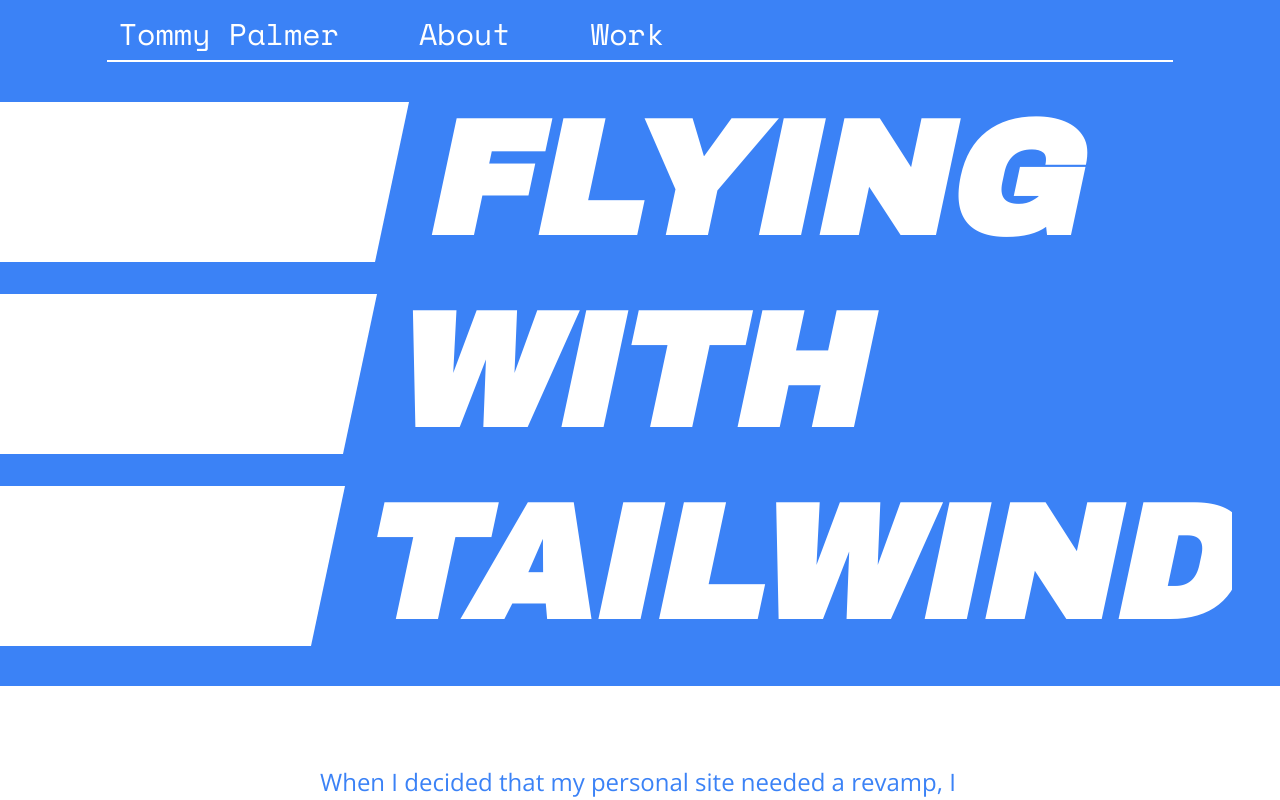
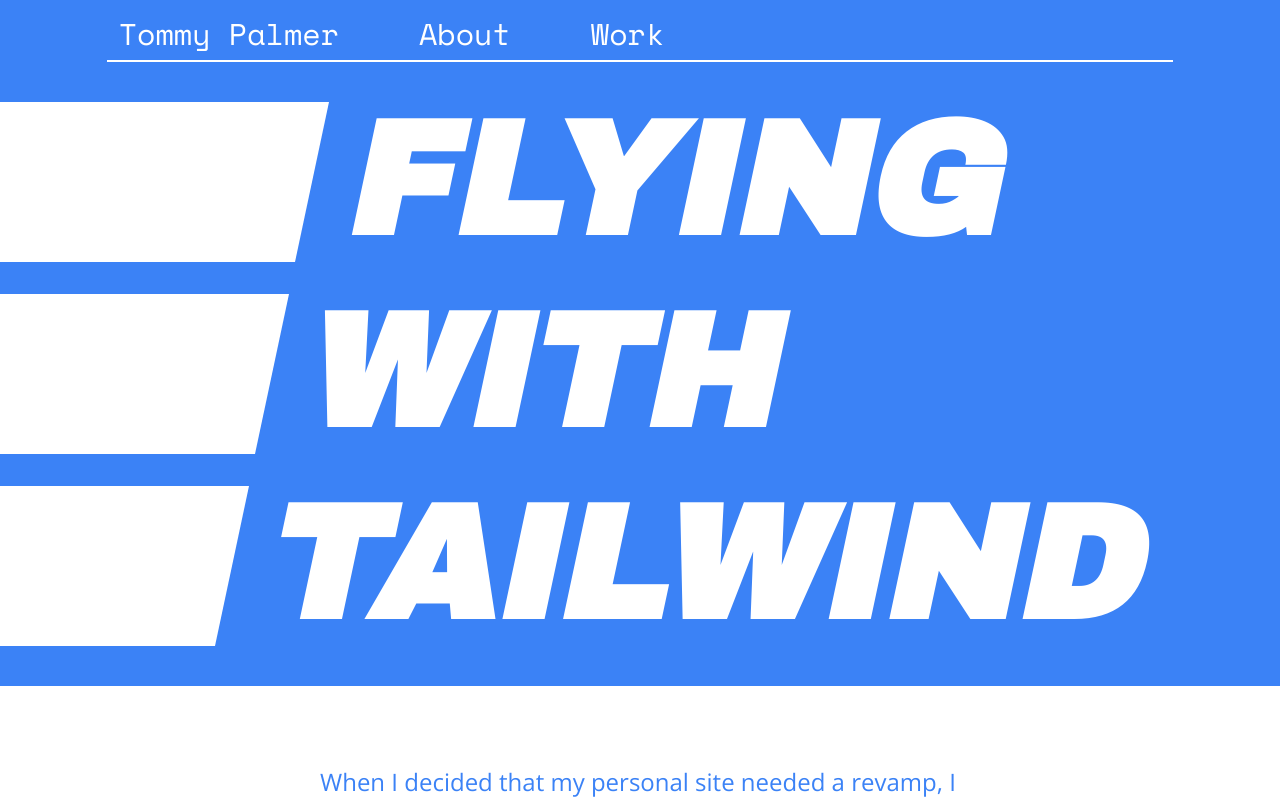
Before and after one commit to tommyp/tommyp.org, a Next.js app: page /flying-with-tailwind in a window 1280 px wide. Shown: the top 800 px of the page. Built offline with nearby package versions, Linux system fonts and the light colour scheme; what tailwindcss-border-gradients would draw is missing.

Commit message:
some more style changes

```diff
--- a/pages/flying-with-tailwind.js
+++ b/pages/flying-with-tailwind.js
@@ -42,10 +42,10 @@ const AnIntroToTailwind = () => {
       <div className="w-full bg-blue-500 pb-10 mb:pb-20">
         <Header textColor="text-white" borderColor="border-white" />
         <h1 className="text-5xl sm:text-7xl md:text-8xl xl:text-10xl text-white uppercase font-bold font-archivo-black md:-ml-12  w-full overflow-hidden leading-none">
-            <div className="block -ml-32 md:-ml-64 lg:-ml-40">
-              <span className="block transform -skew-x-12 border-l-200 md:border-l-400 lg:border-l-600 border-white mb-4 md:mb-8 pl-10">Flying</span>
-              <span className="block transform -skew-x-12 border-l-200 md:border-l-400 lg:border-l-600 border-white mb-4 md:mb-8 pl-10 -ml-8">With</span>
-              <span className="block transform -skew-x-12 border-l-200 md:border-l-400 lg:border-l-600 border-white -ml-16 pl-10">Tailwind</span>
+            <div className="block -ml-32 md:-ml-64">
+              <span className="block transform -skew-x-12 border-l-200 md:border-l-400 lg:border-l-600 border-white mb-4 md:mb-8 pl-3 md:pl-10 ml-4">Flying</span>
+              <span className="block transform -skew-x-12 border-l-200 md:border-l-400 lg:border-l-600 border-white mb-4 md:mb-8 pl-3 md:pl-10 ml-1 sm:-ml-1 md:-ml-4 xl:-ml-6">With</span>
+              <span className="block transform -skew-x-12 border-l-200 md:border-l-400 lg:border-l-600 border-white -ml-2 sm:-ml-6 md:-ml-12 xl:-ml-16 pl-3 md:pl-10">Tailwind</span>
             </div>
         </h1>
       </div>
```
